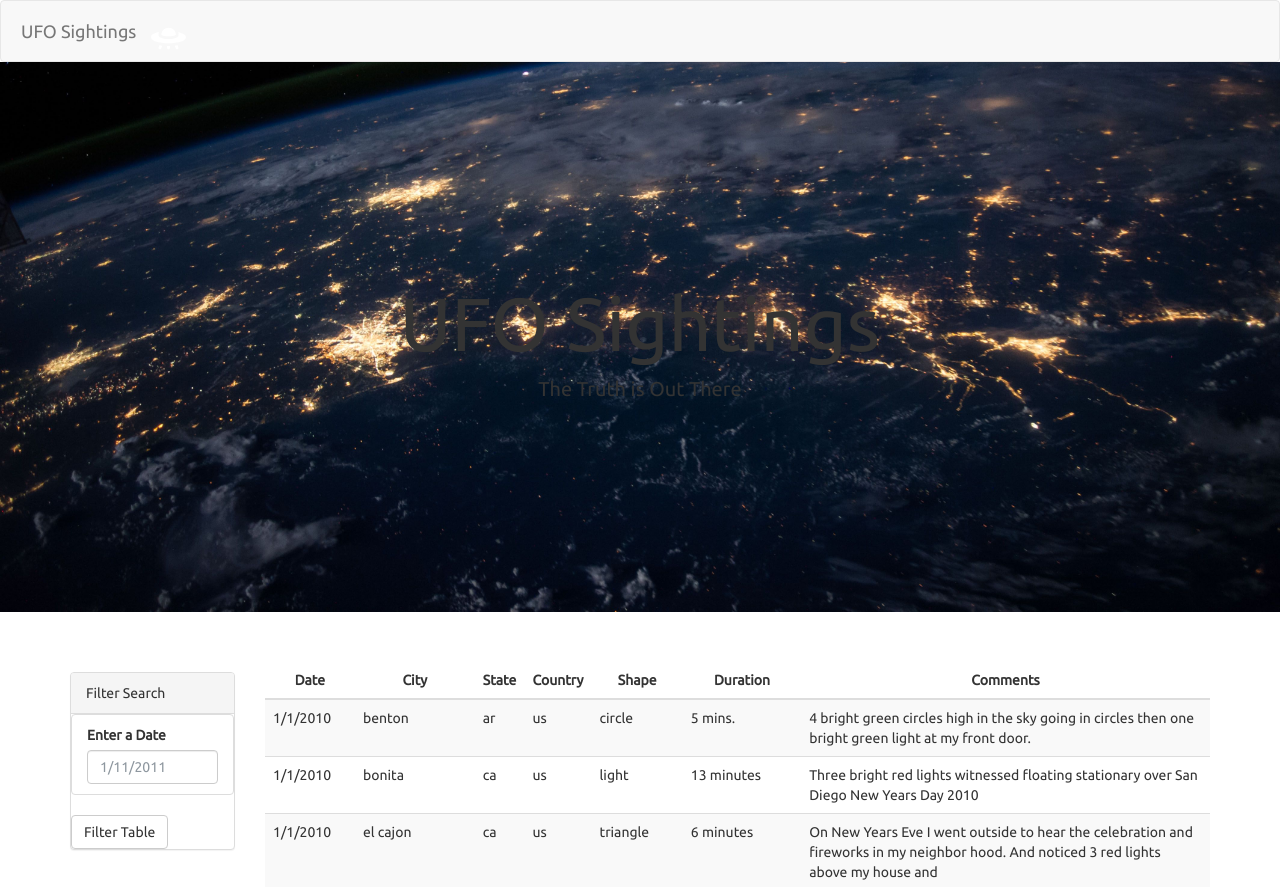
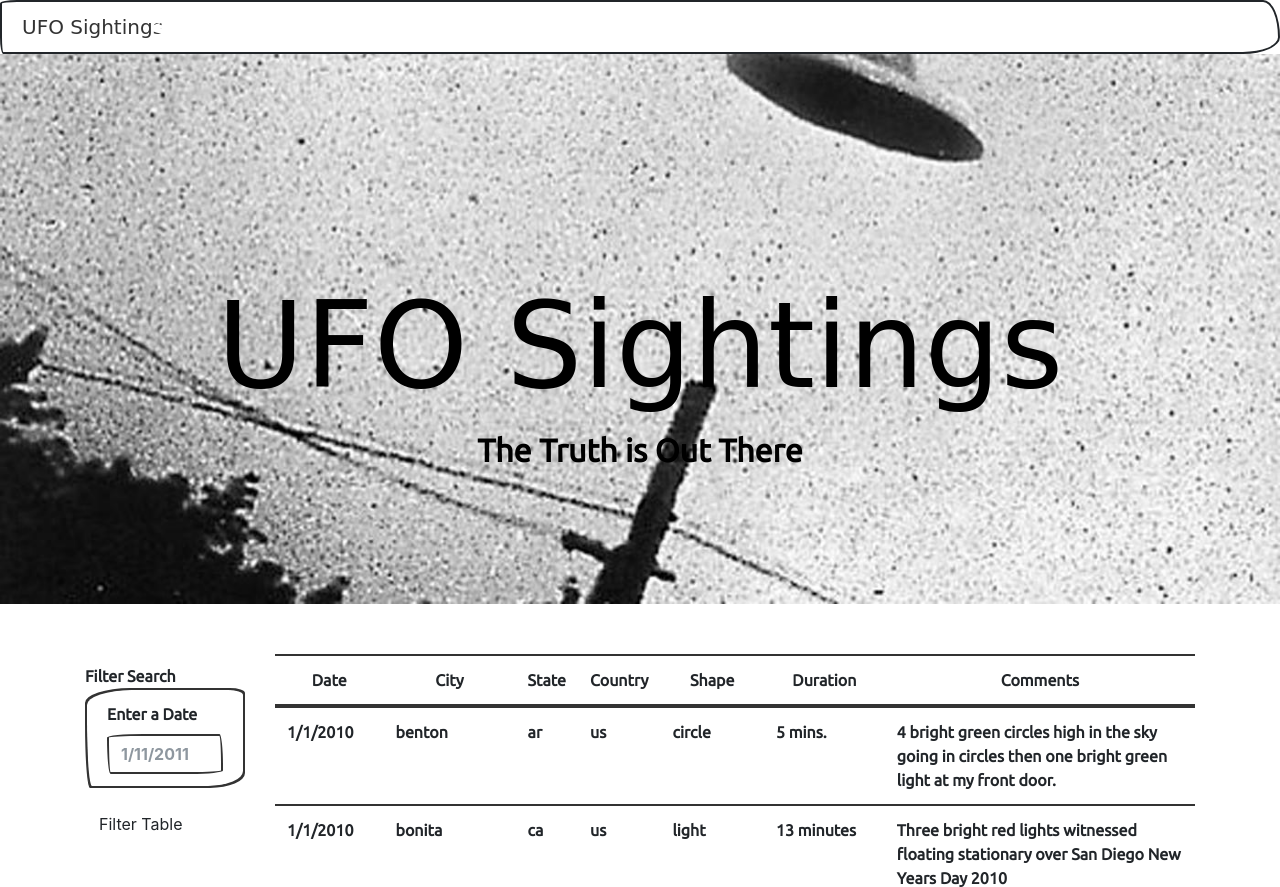
Before and after one commit to arentaylor/JavaScript-and-DOM-Manipulation, a plain HTML site: page index.html in a window 1280 px wide. Shown: the top 887 px of the page. Drawn offline with nearby package versions, Linux system fonts and the light colour scheme; a web font is replaced by a local one.

Commit message:
Customized stylesheet.

```diff
--- a/index.html
+++ b/index.html
@@ -5,7 +5,7 @@
   <meta charset="utf-8">
   <link rel="icon" type="image" href="https://d1nhio0ox7pgb.cloudfront.net/_img/o_collection_png/green_dark_grey/256x256/plain/ufo.png"><title>you eat Cadillacs, Lincolns too</title>
   <meta name="viewport" content="width=device-width, initial-scale=1">
-  <link rel="stylesheet" href="https://maxcdn.bootstrapcdn.com/bootswatch/3.3.7/superhero/bootstrap.min.css">
+  <link rel="stylesheet" href="https://bootswatch.com/4/sketchy/bootstrap.min.css">
   <link href="https://fonts.googleapis.com/css?family=Ubuntu" rel="stylesheet">
   <link rel="stylesheet" href="static/css/style.css">
 </head>
--- a/static/css/style.css
+++ b/static/css/style.css
@@ -25,7 +25,7 @@ body {
   bottom: 0;
   left: 0;
   min-height: 100px;
-  background: #4e5d6c;
+  background: gray;
 }
 
 /* The code styles the text at the bottom of the footer */
@@ -35,7 +35,7 @@ body {
   bottom: 0;
   left: 0;
   padding: 5px;
-  background: #1b3146;
+  background: black;
 }
 
 .navbar {
@@ -98,7 +98,7 @@ select {
   padding: 20px;
   margin: 0;
   background: black;
-  background-image: url("../images/nasa.jpg");
+  background-image: url("../images/ufo-560px.jpg");
   background-attachment: fixed;
   background-position: bottom center;
   background-size: cover;
@@ -107,11 +107,13 @@ select {
 .hero h1 {
   margin-top: 200px;
   font-size: 0.1rem;
+  color: black;
   animation: title 1.2s forwards linear;
 }
 
 .hero p {
   font-size: 2rem;
+  color: black;
   opacity: 0;
   animation: subtitle 1.2s forwards linear;
   animation-delay: 1.2s;
```
